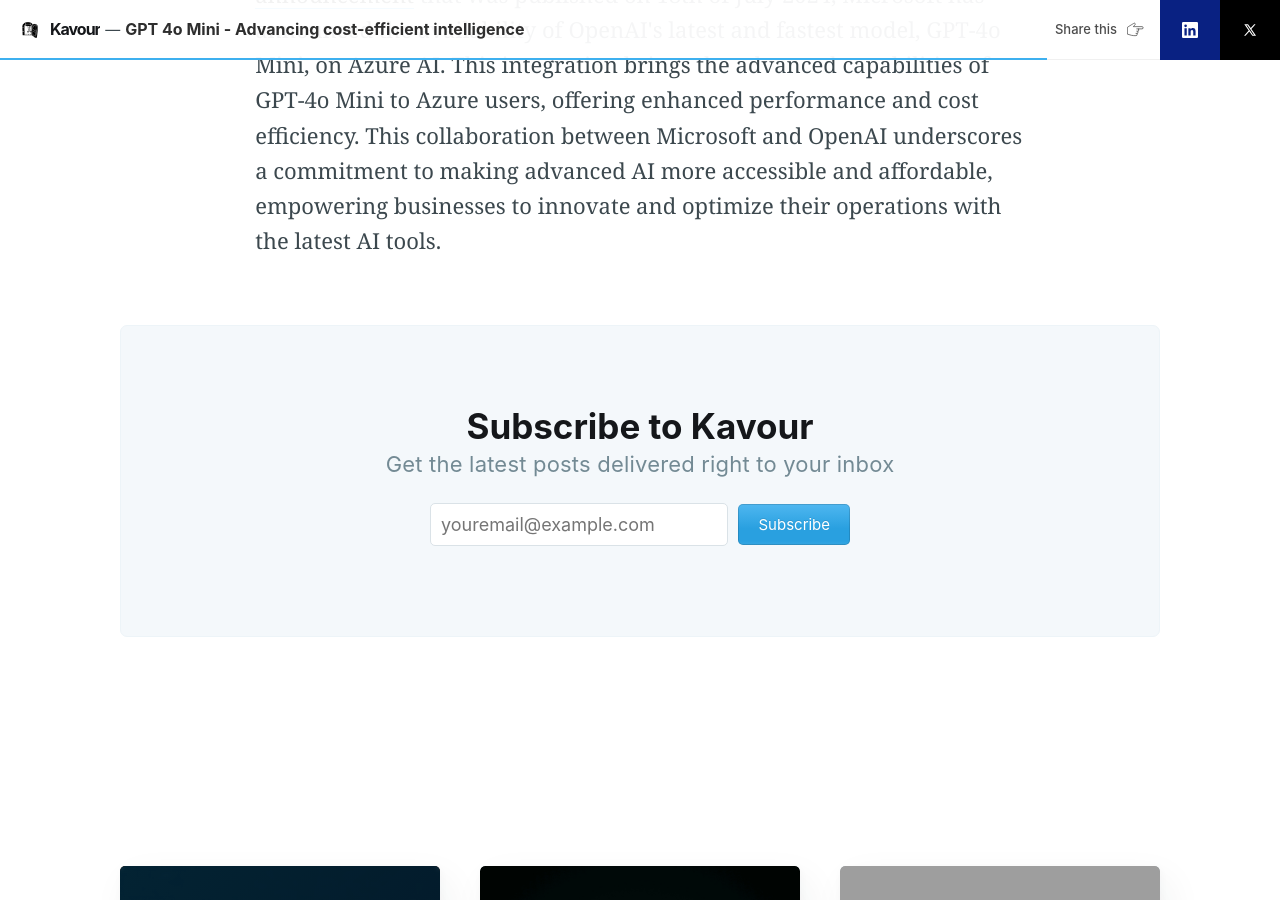
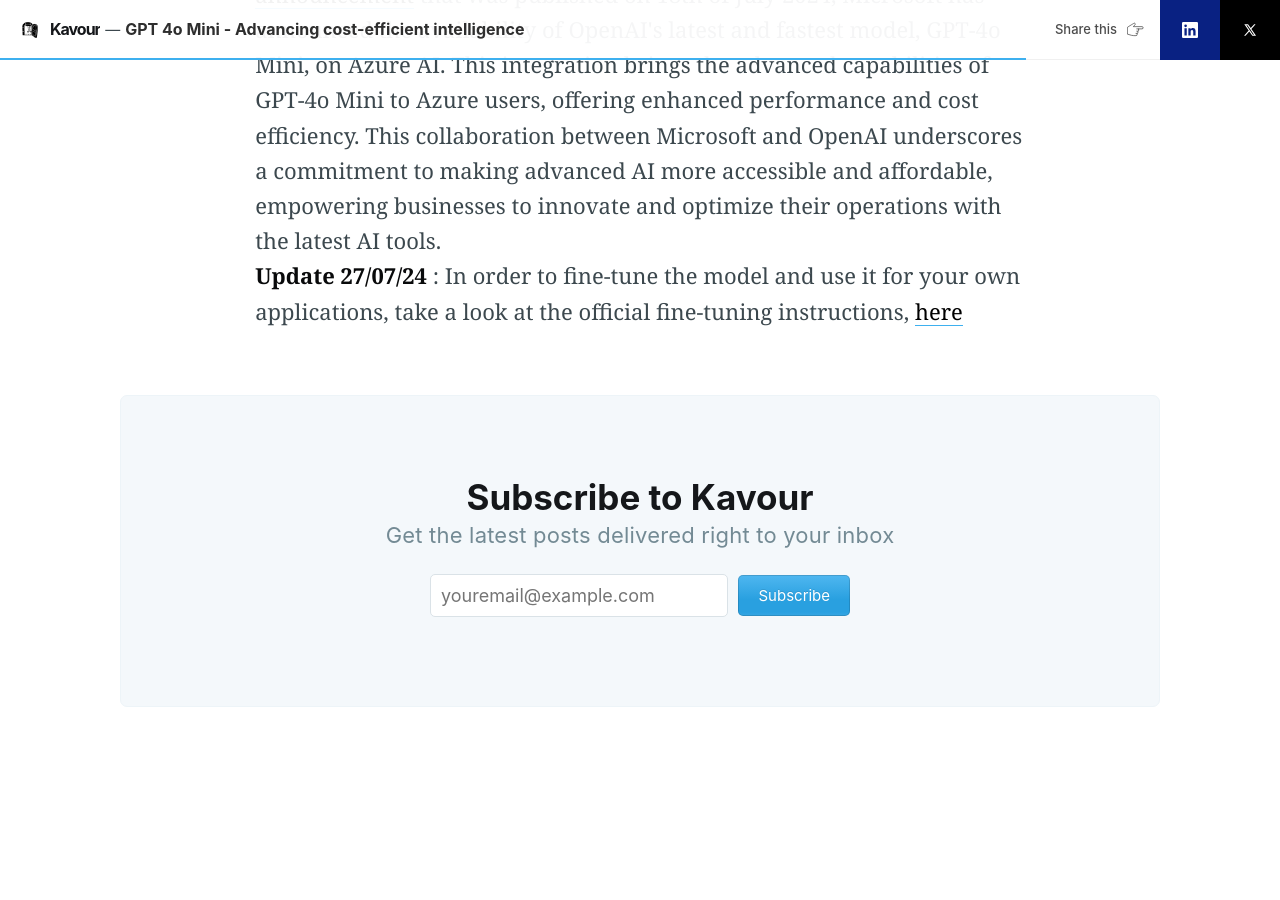
Before and after one commit to KavourEI/KavourEI.github.io, a Jekyll site: the page built from _posts/News/2024-07-18-GPT4oMini.md, in a window 1280 px wide and 900 px high, scrolled down 2808 px. Built offline with Jekyll 4.4.1, drawn with Linux system fonts in a browser that asks for light colours; nearby versions of some CDN libraries; comment, search, counter and statistics services are not loaded; grey boxes are pictures that could not be loaded.

Commit message:
gpt4omini_finetuning_update

```diff
--- a/_posts/News/2024-07-18-GPT4oMini.md
+++ b/_posts/News/2024-07-18-GPT4oMini.md
@@ -34,3 +34,5 @@
 <p>This release marks a significant step in OpenAI's mission to provide powerfol, efficient, and accessible AI tools, empowering more users to harness the potential of artificial intelligence in their respective fields.</p>
 
 <p> For those of you using OpenAI models through Azure, worry not, in <a href='https://azure.microsoft.com/en-us/blog/openais-fastest-model-gpt-4o-mini-is-now-available-on-azure-ai/'> this announcement</a> that was published on 18th of July 2024, Microsoft has announced the availability of OpenAI's latest and fastest model, GPT-4o Mini, on Azure AI. This integration brings the advanced capabilities of GPT-4o Mini to Azure users, offering enhanced performance and cost efficiency. This collaboration between Microsoft and OpenAI underscores a commitment to making advanced AI more accessible and affordable, empowering businesses to innovate and optimize their operations with the latest AI tools.</p>
+
+<p> <strong>Update 27/07/24</strong> : In order to fine-tune the model and use it for your own applications, take a look at the official fine-tuning instructions, <a href='https://platform.openai.com/docs/guides/fine-tuning'>here</a></p>
```
